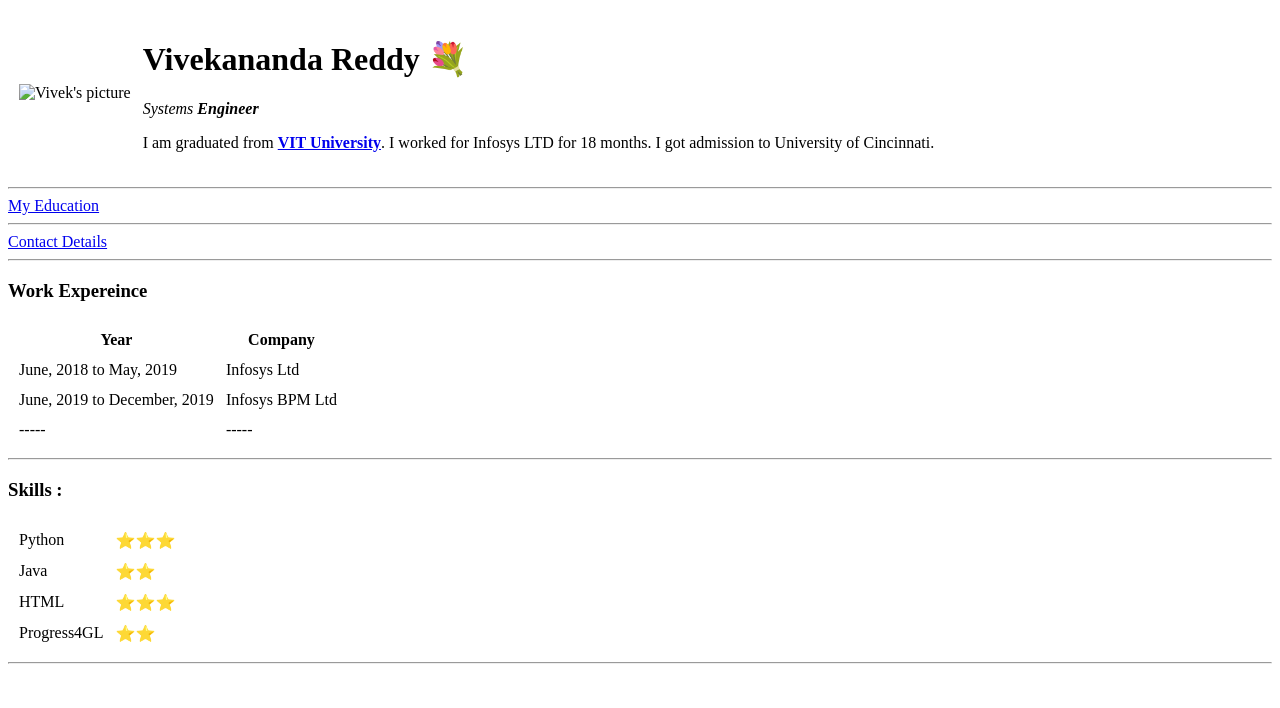
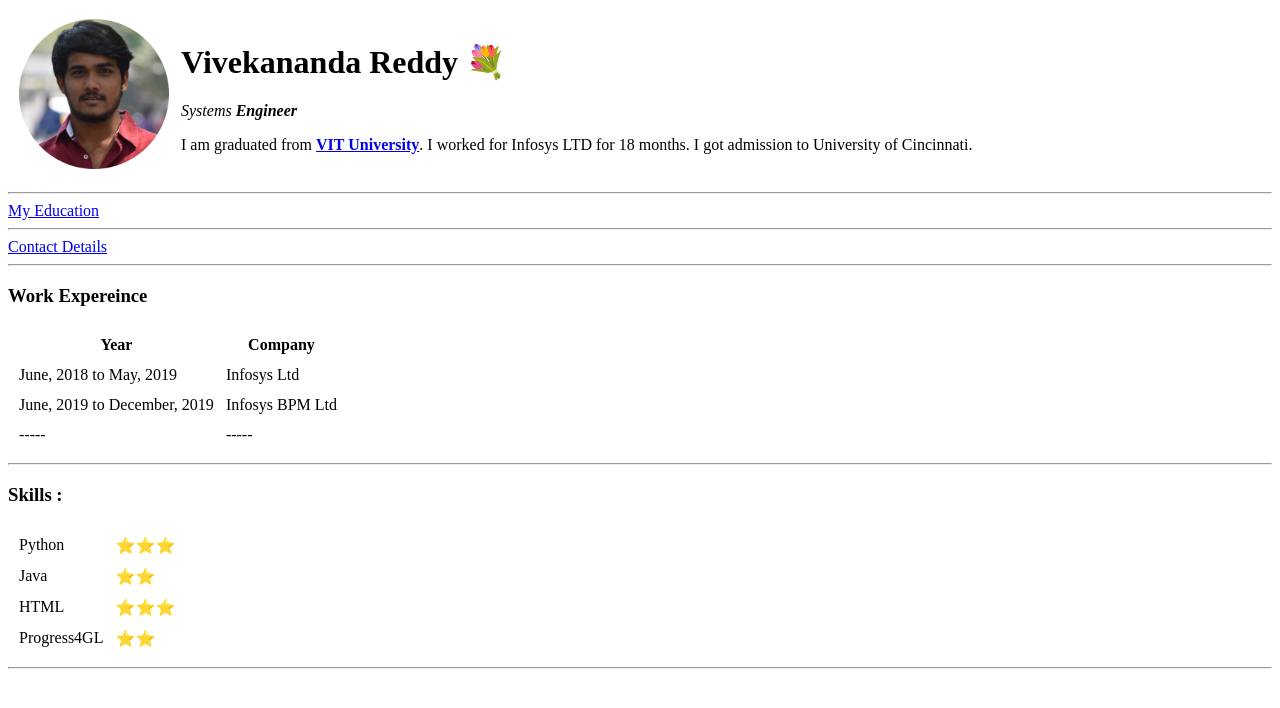
Before and after one commit to Gajju-Bhai/CV, a plain HTML site: page index.html in a window 1280 px wide. Drawn offline with Linux system fonts and the light colour scheme.

Commit message:
Update index.html

```diff
--- a/index.html
+++ b/index.html
@@ -15,7 +15,7 @@
   -->
   <table cellspacing="10">
     <tr>
-      <td><img src="Images/Vivek-circle-cropped.jpg" alt="Vivek's picture" style="width: 150px;height: 150px"></td>
+      <td><img src="Images/Vivek-circle-cropped.png" alt="Vivek's picture" style="width: 150px;height: 150px"></td>
       <td>
         <h1>Vivekananda Reddy 💐</h1>
         <p><em>Systems <strong>Engineer</strong></em></p>
```
